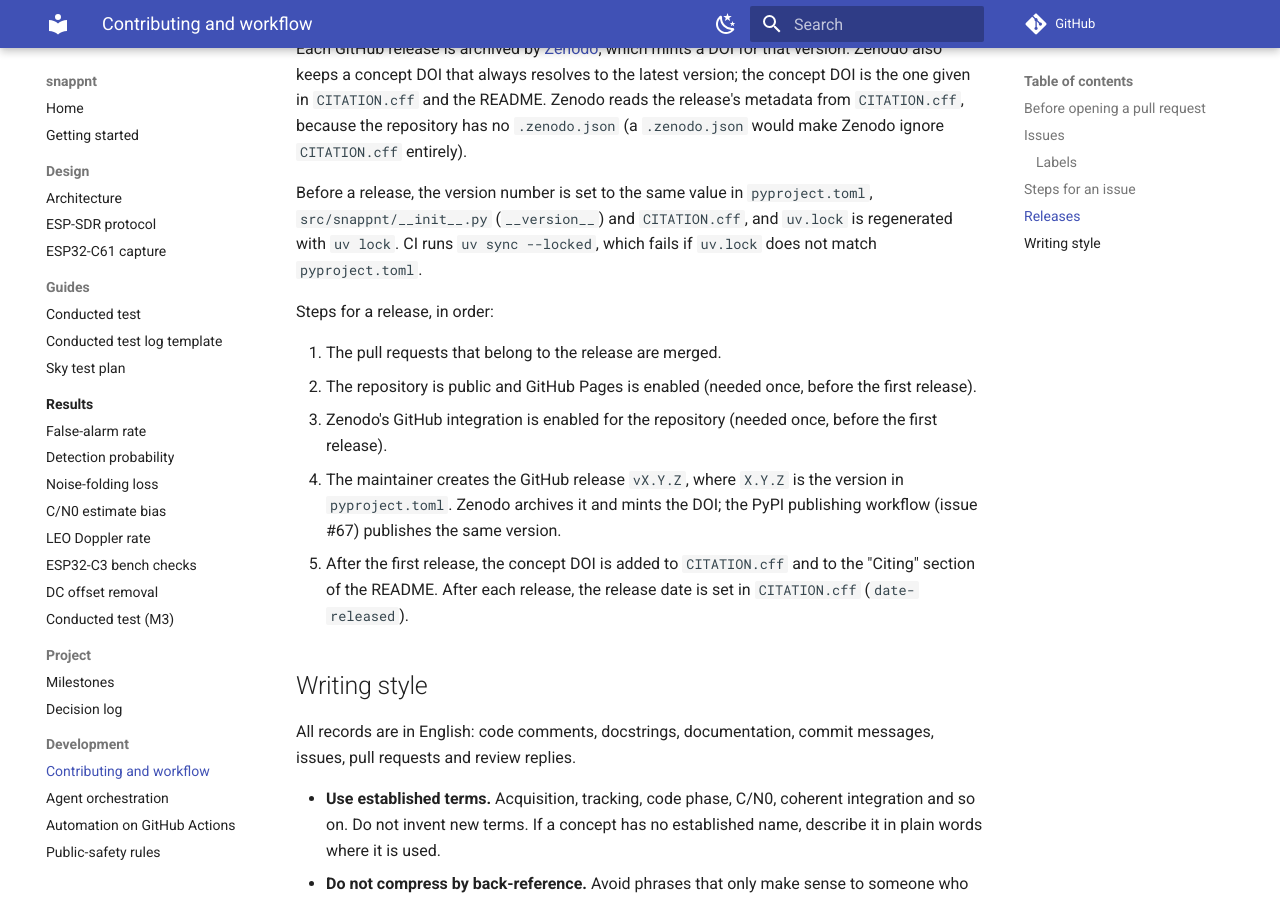
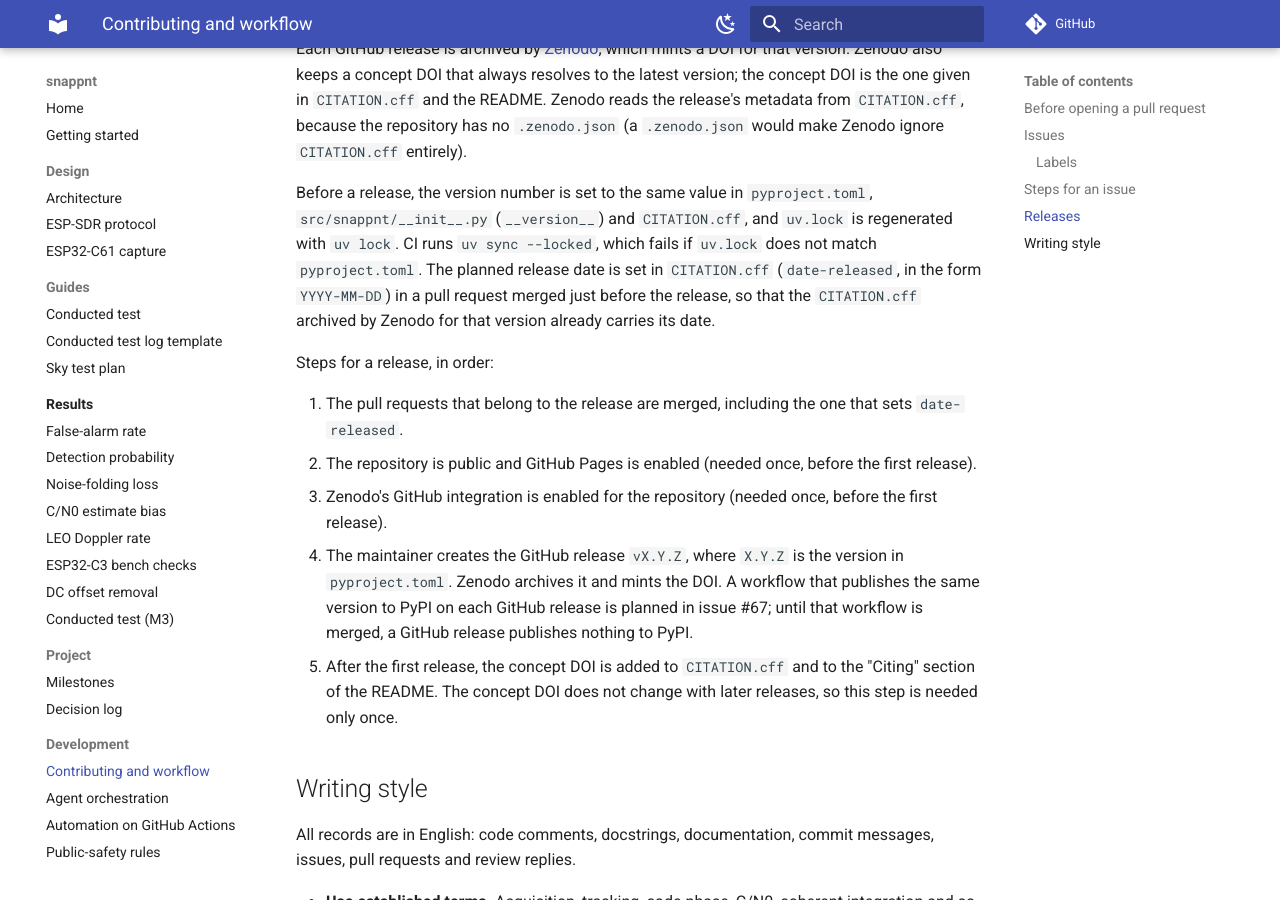
Before and after one commit to h-shiono/snappnt, an MkDocs documentation site: the page built from docs/development/workflow.md, in a window 1280 px wide and 900 px high, scrolled down 1883 px. Built offline with MkDocs 1.6.1 and Material for MkDocs 9.7.7, drawn with Linux system fonts in a browser that asks for light colours; comment, search, counter and statistics services are not loaded.

Commit message:
Set the release date before tagging and qualify the PyPI step and the name marker
Co-Authored-By: Claude Opus 5.5 <noreply@anthropic.com>
Signed-off-by: h-shiono <hato.gnss@gmail.com>

```diff
--- a/docs/development/workflow.md
+++ b/docs/development/workflow.md
@@ -71,21 +71,25 @@ would make Zenodo ignore `CITATION.cff` entirely).
 Before a release, the version number is set to the same value in `pyproject.toml`,
 `src/snappnt/__init__.py` (`__version__`) and `CITATION.cff`, and `uv.lock` is regenerated
 with `uv lock`. CI runs `uv sync --locked`, which fails if `uv.lock` does not match
-`pyproject.toml`.
+`pyproject.toml`. The planned release date is set in `CITATION.cff` (`date-released`, in the
+form `YYYY-MM-DD`) in a pull request merged just before the release, so that the
+`CITATION.cff` archived by Zenodo for that version already carries its date.
 
 Steps for a release, in order:
 
-1. The pull requests that belong to the release are merged.
+1. The pull requests that belong to the release are merged, including the one that sets
+   `date-released`.
 2. The repository is public and GitHub Pages is enabled (needed once, before the first
    release).
 3. Zenodo's GitHub integration is enabled for the repository (needed once, before the first
    release).
 4. The maintainer creates the GitHub release `vX.Y.Z`, where `X.Y.Z` is the version in
-   `pyproject.toml`. Zenodo archives it and mints the DOI; the PyPI publishing workflow
-   (issue #67) publishes the same version.
+   `pyproject.toml`. Zenodo archives it and mints the DOI. A workflow that publishes the same
+   version to PyPI on each GitHub release is planned in issue #67; until that workflow is
+   merged, a GitHub release publishes nothing to PyPI.
 5. After the first release, the concept DOI is added to `CITATION.cff` and to the "Citing"
-   section of the README. After each release, the release date is set in `CITATION.cff`
-   (`date-released`).
+   section of the README. The concept DOI does not change with later releases, so this step is
+   needed only once.
 
 ## Writing style
 
```
Also changed, not shown: docs/development/public-safety.md (+3 -1 lines).
